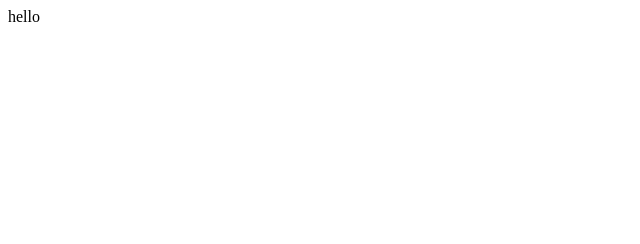
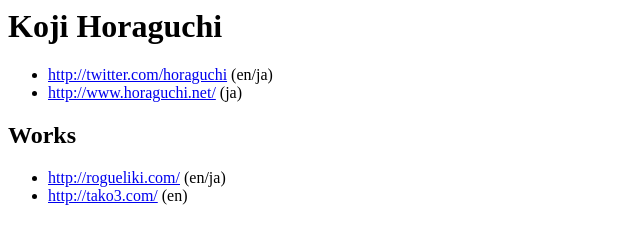
Before and after one commit to horaguchi/horaguchi.github.io, a plain HTML site: page index.html in a window 1280 px wide. Shown: the whole page, without its empty margins (0-640 px from the left). Drawn offline with Linux system fonts and the light colour scheme.

Commit message:
Update index.html

```diff
--- a/index.html
+++ b/index.html
@@ -1,8 +1,22 @@
 <html>
 <head>
-<title>horaguchi.github.com</title>
+<title>horaguchi.github.io</title>
 </head>
 <body>
-hello
+
+<h1>Koji Horaguchi</h1>
+
+<ul>
+<li><a href="http://twitter.com/horaguchi">http://twitter.com/horaguchi</a> (en/ja)</li>
+<li><a href="http://www.horaguchi.net/">http://www.horaguchi.net/</a> (ja)</li>
+</ul>
+
+<h2>Works</h2>
+
+<ul>
+<li><a href="http://rogueliki.com/">http://rogueliki.com/</a> (en/ja)</li>
+<li><a href="http://tako3.com/">http://tako3.com/</a> (en)</li>
+</ul>
+
 </body>
 </html>
```
